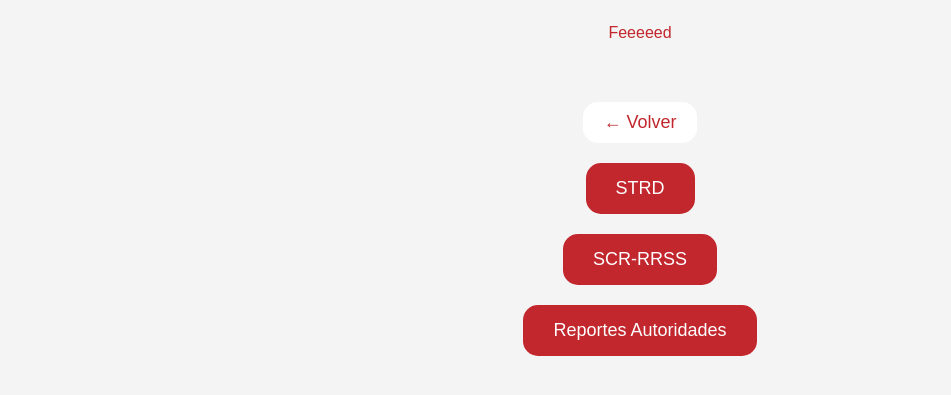
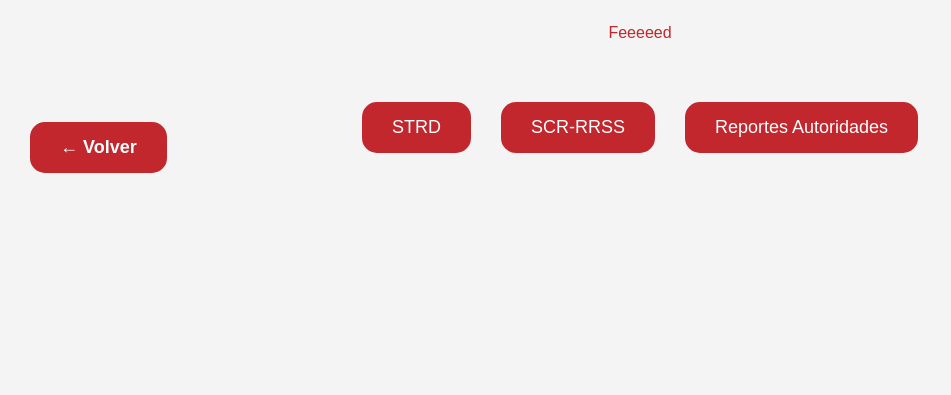
Before and after one commit to FeeeeeeD423/Principal.github.io, a plain HTML site: page index.html in a window 1280 px wide. Both pictures are taken after a click on the button "Comunicación Digital". Shown: the part 171-566 px from the top of the page, without its empty margins (0-951 px from the left). Drawn offline with Linux system fonts and the light colour scheme.

Commit message:
Update styles.css

```diff
--- a/styles.css
+++ b/styles.css
@@ -1,8 +1,9 @@
 /* Estilos Generales */
-body {
-    font-family: 'Arial', sans-serif;
+body, html {
+    height: 100%;
     margin: 0;
     padding: 0;
+    font-family: 'Arial', sans-serif;
     background-color: #f4f4f4;
     text-align: center;
 }
@@ -19,6 +20,27 @@ body {
     display: inline-block;
     padding: 10px 20px;
     border-radius: 25px;
+}
+
+/* Estilo para el botón 'Volver' */
+.button-back {
+    position: absolute;
+    top: 20px;
+    left: 20px;
+    background-color: #fff;
+    color: #C1272D;
+    font-weight: bold;
+    font-size: 18px;
+    border: 2px solid #C1272D;
+    border-radius: 15px;
+    padding: 10px 20px;
+    cursor: pointer;
+    transition: background-color 0.3s ease;
+}
+
+.button-back:hover {
+    background-color: #C1272D;
+    color: white;
 }
 
 /* Estilos de Botones */
@@ -39,24 +61,18 @@ body {
 }
 
 .buttons-container {
+    position: relative;
     display: flex;
     justify-content: center;
     flex-wrap: wrap;
+    gap: 10px;
+    margin-bottom: 20px;
 }
 
 .sub-menu {
-    flex-direction: column;
-    align-items: center;
+    display: none;
+    flex-direction: row;
+    justify-content: center;
+    flex-wrap: wrap;
+    gap: 10px;
 }
-
-/* Estilos del botón 'Volver' */
-.button-back {
-    background-color: #fff;
-    color: #C1272D;
-    padding: 10px 20px;
-}
-
-.button-back:hover {
-    background-color: #C1272D;
-    color: white;
-}
```
